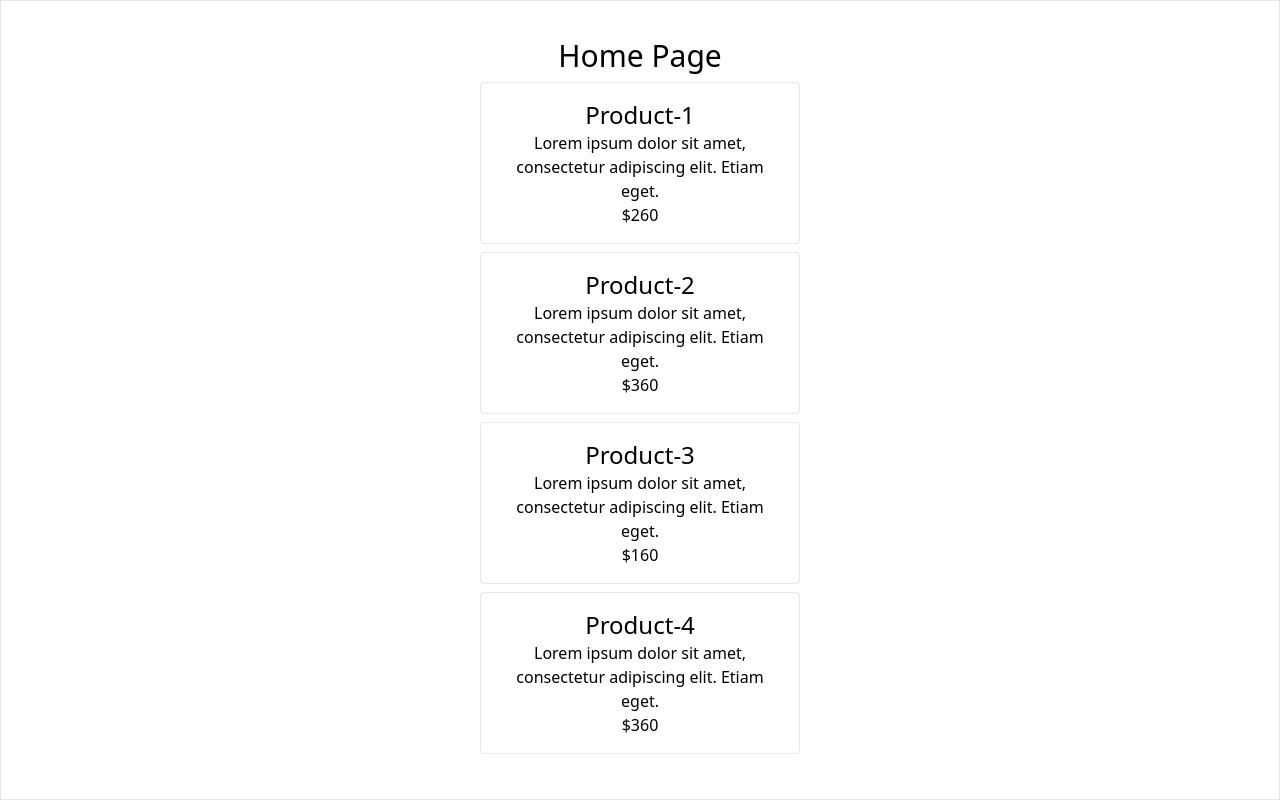
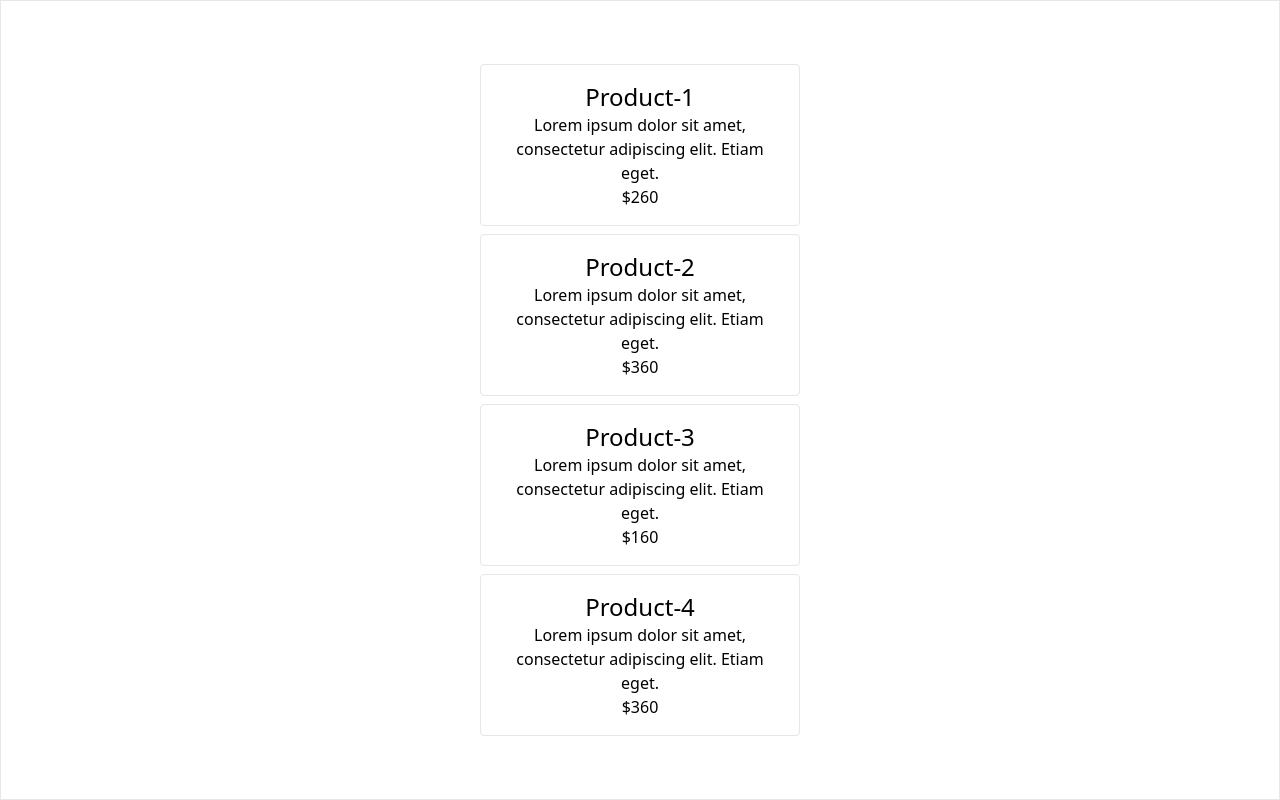
Before and after one commit to ianbrdeguzman/next-stripe, a Next.js app: page / in a window 1280 px wide. Built offline with nearby package versions, Linux system fonts and the light colour scheme.

Commit message:
added link to specific product

```diff
--- a/pages/index.tsx
+++ b/pages/index.tsx
@@ -1,16 +1,15 @@
 import Head from 'next/head';
-import matter from 'gray-matter';
-import fs from 'fs';
-const fsPromises = fs.promises;
+import Link from 'next/link';
+import getAllProducts from '../lib/getAllProducts';
 
-interface HomeProps {
+export interface ProductData {
   id: string;
   name: string;
   description: string;
   price: number;
 }
 
-export default function Home({ products }: { products: HomeProps[] }) {
+export default function Home({ products }: { products: ProductData[] }) {
   return (
     <div>
       <Head>
@@ -19,15 +18,18 @@ export default function Home({ products }: { products: HomeProps[] }) {
         <link rel="icon" href="/favicon.ico" />
       </Head>
       <main>
-        <h1 className="text-3xl">Home Page</h1>
         {products.map((p) => (
           <article
             key={p.id}
             className="my-2 border p-4 rounded max-w-xs cursor-pointer"
           >
-            <h2 className="text-2xl">{p.name}</h2>
-            <p>{p.description}</p>
-            <p>${p.price / 100}</p>
+            <Link href={`/products/${p.id}`}>
+              <a>
+                <h2 className="text-2xl">{p.name}</h2>
+                <p>{p.description}</p>
+                <p>${p.price / 100}</p>
+              </a>
+            </Link>
           </article>
         ))}
       </main>
@@ -36,21 +38,7 @@ export default function Home({ products }: { products: HomeProps[] }) {
 }
 
 export async function getStaticProps() {
-  const directory = `${process.cwd()}/content/`;
-  const filenames = await fsPromises.readdir(directory);
-
-  const products = filenames.map((filename) => {
-    const fileContent = fs.readFileSync(`${directory}/${filename}`, 'utf-8');
-
-    const { data } = matter(fileContent);
-
-    const id = filename.replace('.md', '');
-
-    return {
-      ...data,
-      id
-    };
-  });
+  const products = await getAllProducts();
 
   return {
     props: {
```
